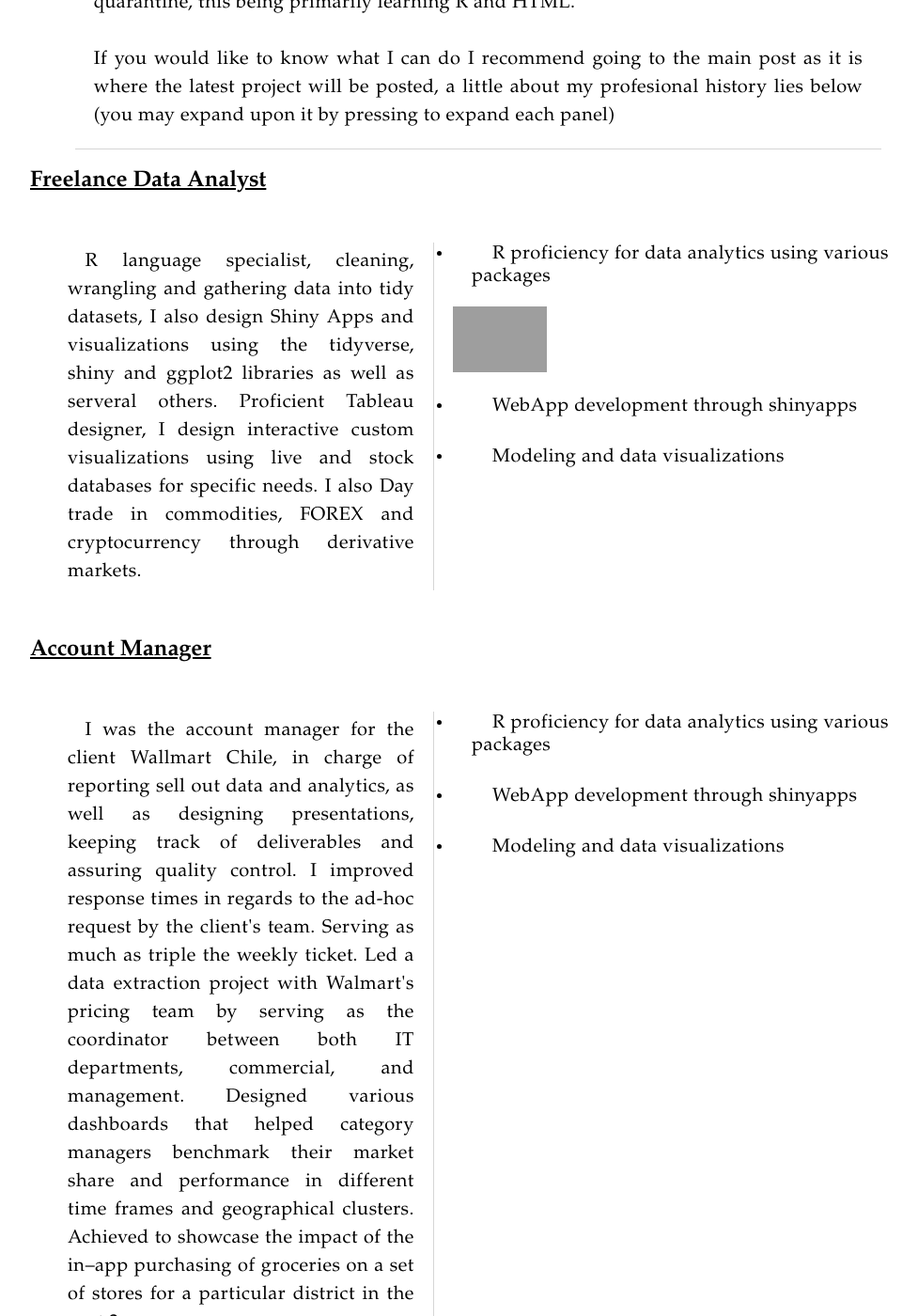
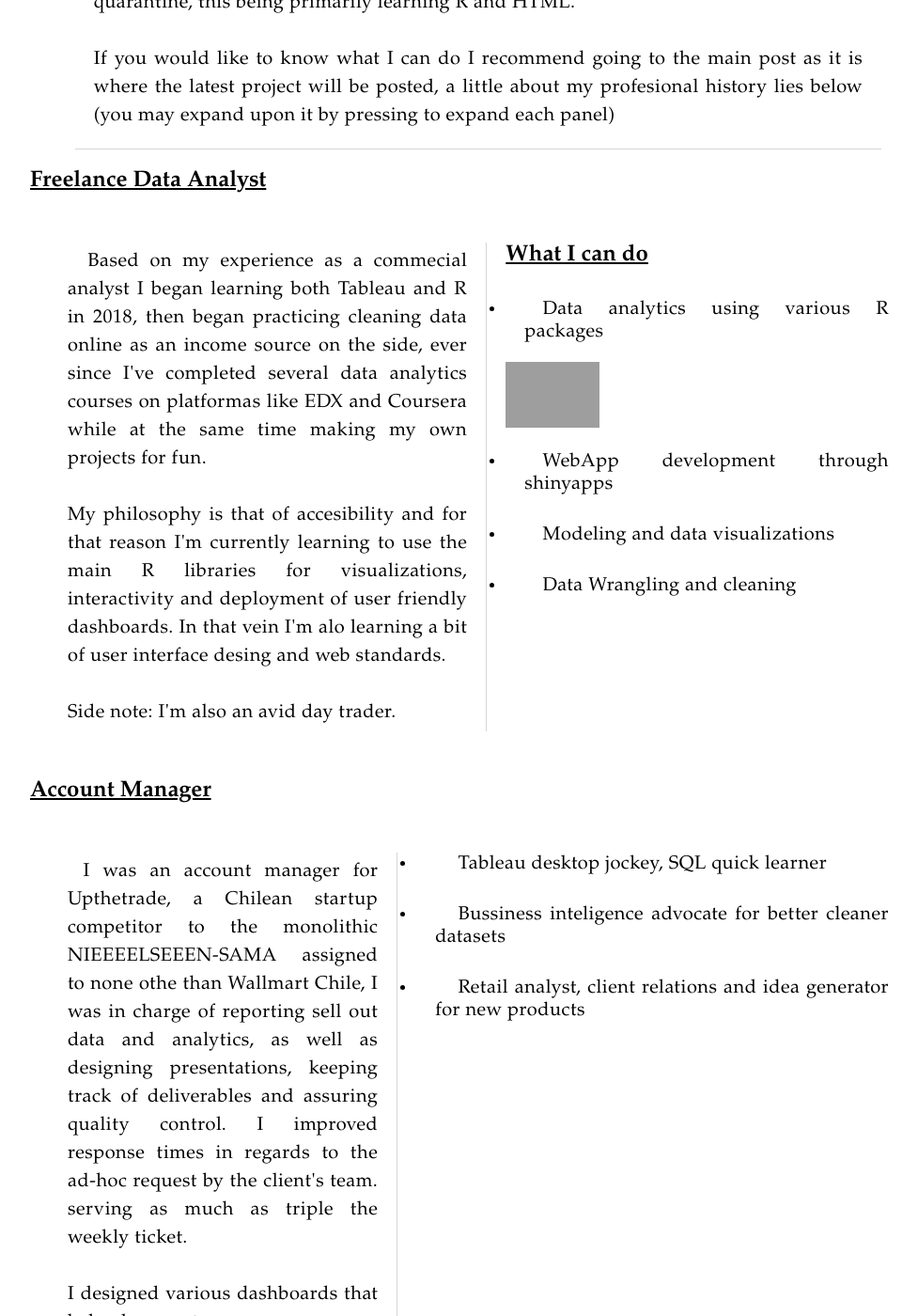
Before and after one commit to sblasco7/sblasco7.github.io, a Jekyll site: the page cv.html, which Jekyll copies as it is, in a window 1280 px wide and 1400 px high, scrolled down 476 px. Shown: the whole window at 94% size, without its empty margins (156-1133 px from the left). Built offline with Jekyll 4.4.1, drawn with Linux system fonts in a browser that asks for light colours; some of the changed text lies outside the part shown; grey boxes are pictures that could not be loaded.

Commit message:
Update cv.html

```diff
--- a/cv.html
+++ b/cv.html
@@ -35,18 +35,27 @@
 	  </header>
 		<div class="flex_block">
 			<div class ="width_block">
-				<p> R language specialist, cleaning, wrangling and gathering data into tidy datasets, I also design Shiny Apps
-				and visualizations using the tidyverse, shiny and ggplot2 libraries as well as serveral others.
-				Proficient Tableau designer, I design interactive custom visualizations using live and stock databases for specific needs.
-				I also Day trade in commodities, FOREX and cryptocurrency through derivative markets.
+				<p> Based on my experience as a commecial analyst I began learning both Tableau and R in 2018, then began practicing
+					cleaning data online as an income source on the side, ever since I've completed several data analytics
+					courses on platformas like EDX and Coursera while at the same time making my own projects for fun.
+					<br>
+					<br>
+					My philosophy is that of accesibility and for that reason I'm currently learning to use the main R libraries for
+					visualizations, interactivity and deployment of user friendly dashboards. In that vein I'm alo learning a bit of
+					user interface desing and web standards.
+					<br>
+					<br>
+					Side note: I'm also an avid day trader.
 				</p>
 			</div>
 			<div>
+				<h2>What I can do</h2>
 				<ul>
-					<li>R proficiency for data analytics using various packages</li>
+					<li>Data analytics using various R packages</li>
 					<img src="http://www.fillmurray.com/100/100">
 					<li>WebApp development through shinyapps</li>
 					<li>Modeling and data visualizations</li>
+					<li>Data Wrangling and cleaning</li>
 				</ul>
 		    </div>
 		</div>
@@ -57,22 +66,32 @@
 		</header>
 		<div class= "flex_block">
 			<div class = "width_block">
-				<p class= "job_description">I was the account manager for the client Wallmart Chile, in charge of reporting sell out data and analytics, as well as
-				designing presentations, keeping track of deliverables and assuring quality control. I improved response times in regards to the ad-hoc request
-				by the client's team. Serving as much as triple the weekly ticket.
-
-				Led a data extraction project with Walmart's pricing team by serving as the coordinator between both IT departments, commercial, and management.
-
-				Designed various dashboards that helped category managers benchmark their market share and performance in different time frames and geographical clusters.
-
-				Achieved to showcase the impact of the in–app purchasing of groceries on a set of stores for a particular district in the past 2 years.
+				<p class= "job_description">I was an account manager for Upthetrade, a Chilean startup competitor to the monolithic NIEEEELSEEEN-SAMA
+				assigned to none othe than Wallmart Chile, I was in charge of reporting sell out data and analytics, as well as designing presentations,
+				keeping track of deliverables and assuring quality control. I improved response times in regards to the ad-hoc request by the client's team.
+				serving as much as triple the weekly ticket.
+				<br>
+				<br>
+				I designed various dashboards that helped category managers benchmark their market share and performance in different
+				time frames and geographical clusters. (This was the time a began to fall in love with bussiness inteligence)
+				<br>
+				<br>
+				The most fun I had was when we led a data extraction project with Walmart's pricing team by serving as coordinator
+				between both IT departments, commercial, and management.
+				<br>
+				<br>
+				This job was so much fun it impacted me to this day, while at the same time being the most stresful one I've had
+				(And i was a commecial banking Executive during the Venezuelan hiperinflation crisis)
+				I learned SQL and Tableau, I found out and provided evidence of the way cellphone Apps were pilfering transit from
+				brick and mortar stores, found gaps in the veggie section display as compared to the rest of their competition, I revised
+				and corrected numerous error in my own companie's (very big) data set and had a glimpse of the power of big data.
 				</p>
 			</div>
 			<div>
 				<ul>
-					<li>R proficiency for data analytics using various packages</li>
-					<li>WebApp development through shinyapps</li>
-					<li>Modeling and data visualizations</li>
+					<li>Tableau desktop jockey, SQL quick learner</li>
+					<li>Bussiness inteligence advocate for better cleaner datasets</li>
+					<li>Retail analyst, client relations and idea generator for new products</li>
 				</ul>
 			</div>
 		</div>
@@ -80,6 +99,31 @@
 	<div>
 		<header class = "job_title">
 	    	<h2> Administrative Assistant</h1>
+		</header>
+		<div class="flex_block">
+			<div class = "width_block">
+				<p class = "job_description"> This job was a blessing, I was a newly come immigrant in Chile by late 2017,
+				and my first experience was back at the assistant position for SPC Chile, specifically their tech support
+				branch, managing technicians, their budget, tools, supplies and parts. I helped the Tech Support Manager organize
+				resources and projects while serving as contact to other branches of the company
+				</p>
+			</div>
+			<div>
+				<ul>
+					<li>Management assistant for inventory, budgets and project logistics</li>
+					<li>Helped organize schedule for assingments</li>
+					<li>Internship coordinator for a group of 11 teens</li>
+					<li>One time we where out of technicians, they where all assigned, so I was printer technician Simon Blasco
+						in a government building for an afternoon
+					</li>
+					<li>On ocasion I doubled as a technician psychologist</li>
+				</ul>
+			</div>
+	    </div>
+	</div>
+	<div>
+		<header class = "job_title">
+	    	<h2> Commercial Banking Executive</h1>
 		</header>
 		<div class="flex_block">
 			<div class = "width_block">
```
